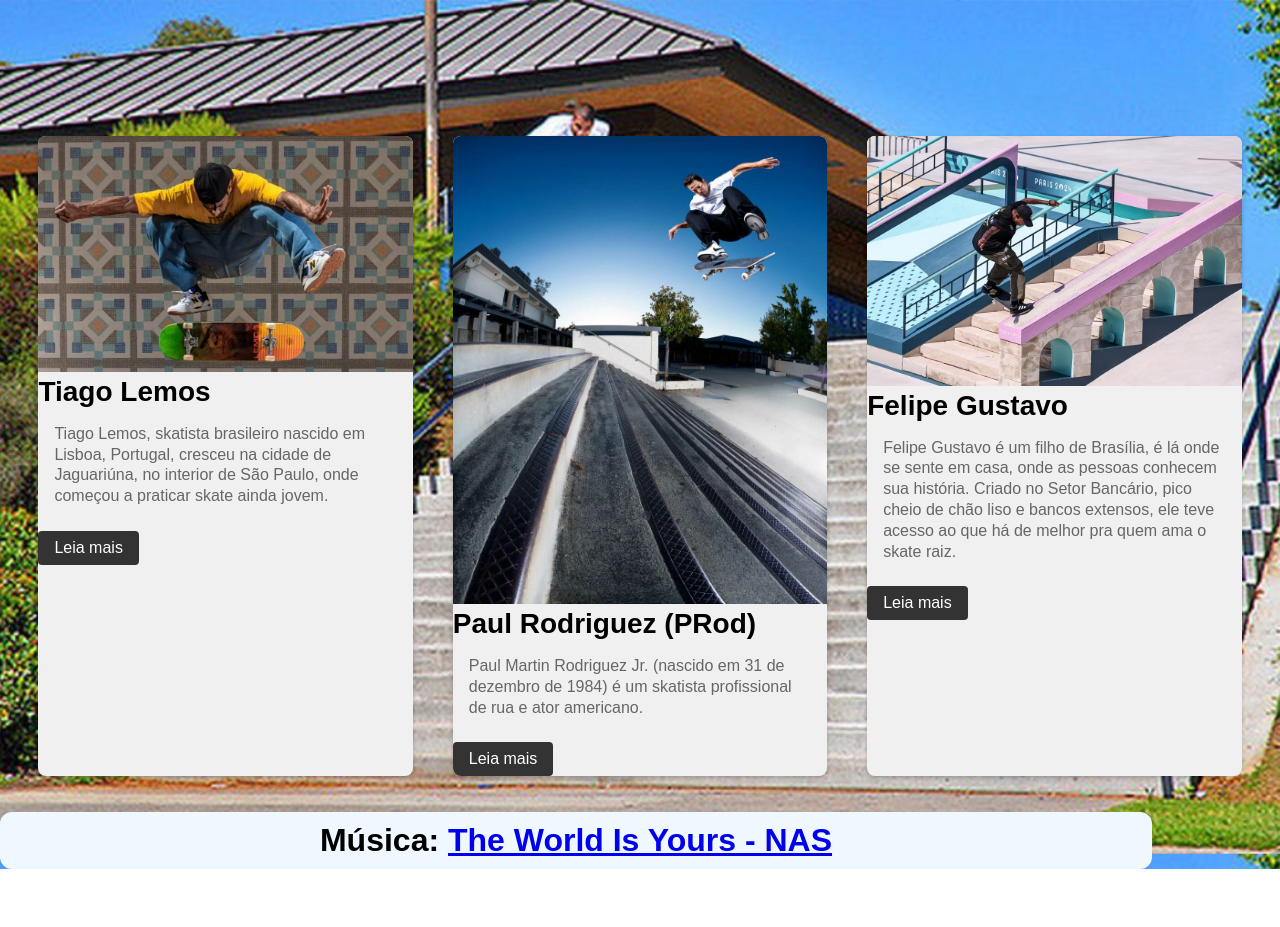
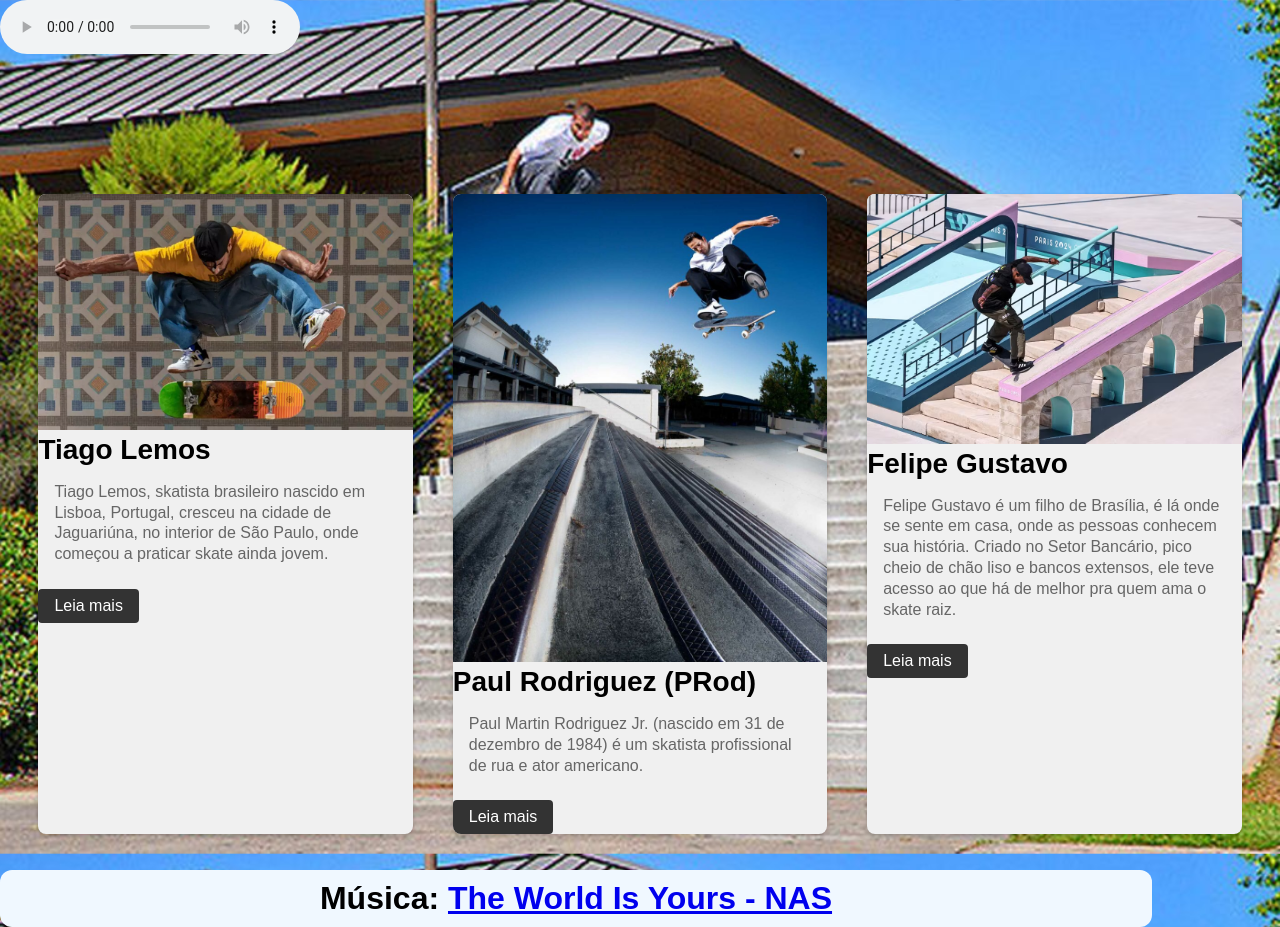
Before and after one commit to LincolnDevloper/Pro-Skaters-Card-Responsive-, a plain HTML site: page index.html in a window 1280 px wide. Before the commit the page ends 869 px from the top, so only its background shows below. Drawn offline with Linux system fonts and the light colour scheme.

Commit message:
Audio correção

```diff
--- a/index.html
+++ b/index.html
@@ -9,7 +9,7 @@
 </head>
 
 <body>
-	<audio controls autoplay style="display: none;">
+	<audio controls>
 		<source src="audio/The World Is Yours.mp3" type="audio/mpeg">
 		<source src="audio/The-World-Is-Yours.ogg" type="audio/ogg">
 		Your browser does not support the audio element.
```
